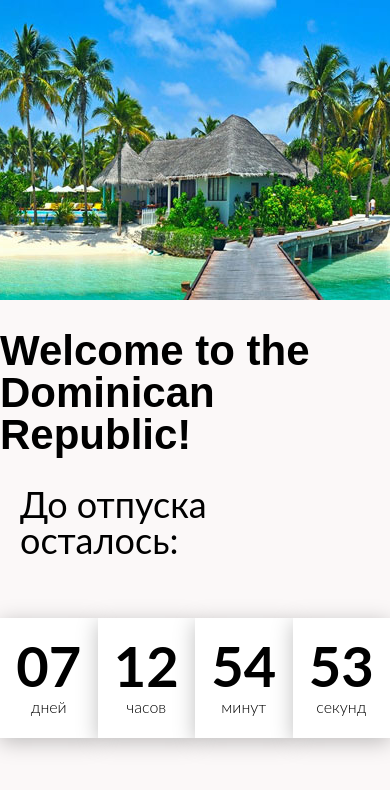
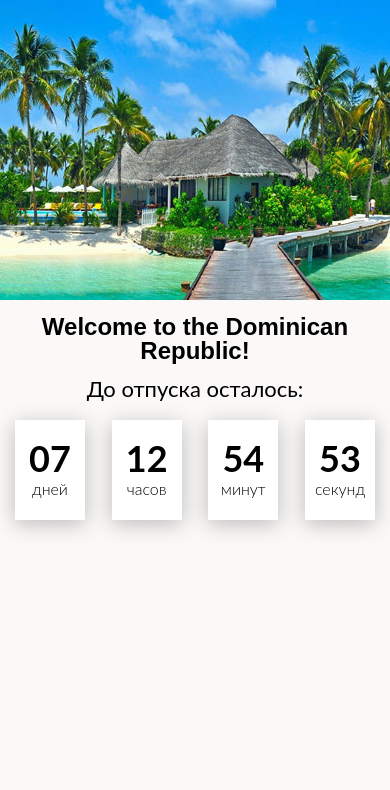
Before and after one commit to EvilNekromat777/Timer2, a plain HTML site: page index.html in a window 390 px wide. Drawn offline with Linux system fonts and the light colour scheme; a web font is replaced by a local one.

Commit message:
adaptive

```diff
--- a/scss/index.scss
+++ b/scss/index.scss
@@ -20,17 +20,23 @@ h1{
     font-size: 42px;
     font-family: 'Stick No Bills', sans-serif;
     font-weight: 600;
-    max-width: 600px;
+    text-align: center;
     margin: 30px auto;
+
+    @media (max-width: 638px) {
+        font-size: 32px;
+        margin: 15px auto;
+    }
 }
 h2{
     font-size: 36px;
-    max-width: 350px;
+    text-align: center;
     margin: 0 auto;
 }
 .timer{
     margin: 60px auto;
     max-width: 800px;
+    padding: 0px 15px;
     display: flex;
     justify-content: space-between;
     align-items: center;
@@ -53,3 +59,48 @@ h2{
         }
     }
 }
+
+@media (max-width: 478px) {
+
+    h1 {
+        font-size: 24px;
+    }
+
+    h2 {
+        font-size: 22px;
+    }
+
+    .timer {
+        margin: 20px auto;
+
+        &__block {
+            width: 70px;
+            height: 100px;
+
+            span {
+                font-size: 36px;
+            }
+        }
+    }
+}
+
+@media (max-width: 360px) {
+
+    h1 {
+        font-size: 20px;
+    }
+
+    h2 {
+        font-size: 18px;
+    }
+
+    .timer {
+        &__block {
+            width: 60px;
+            height: 80px;
+            span {
+                margin-top: 10px;
+            }
+        }
+    }
+}
```
Also changed, not shown: css/index.css.
